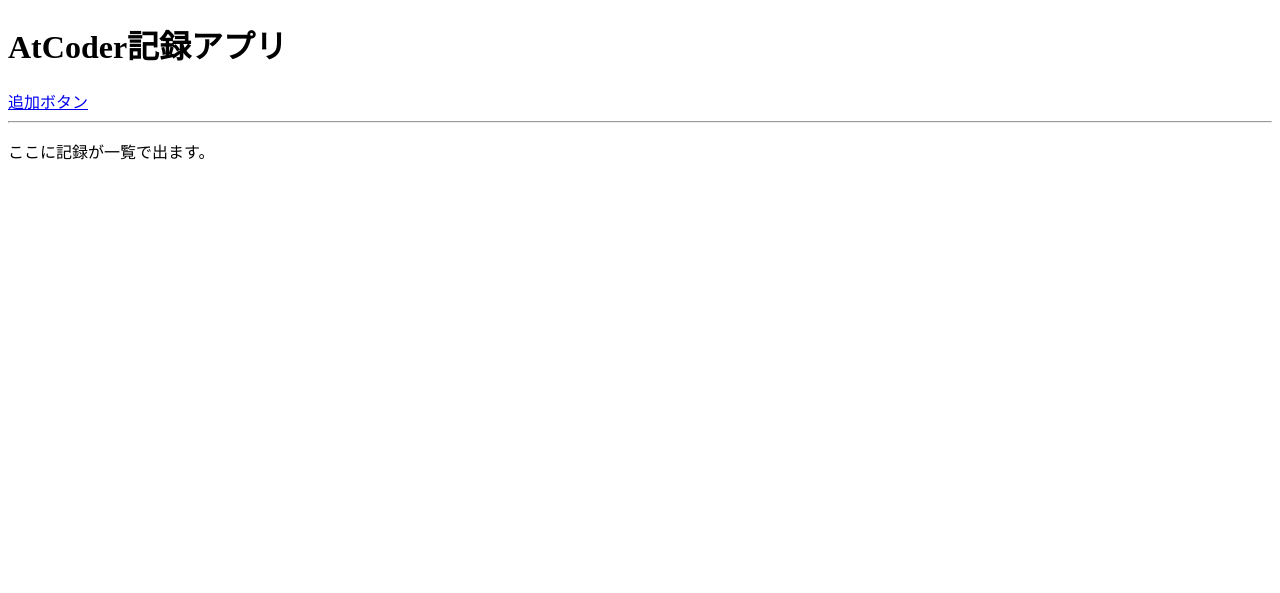
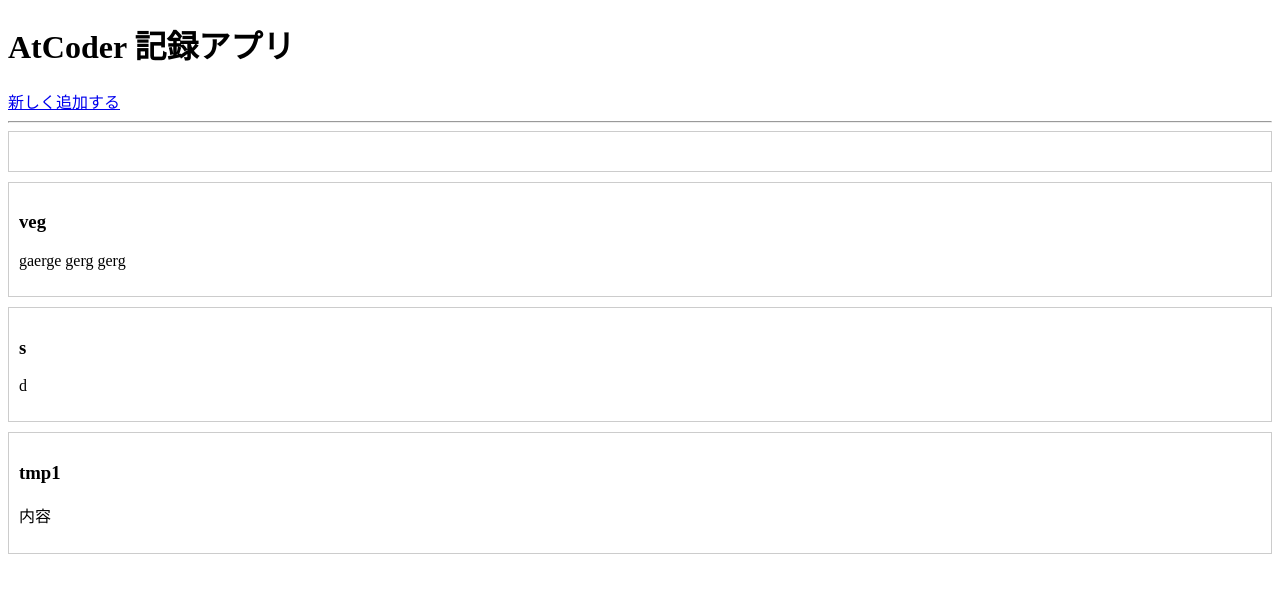
Before and after one commit to kikitataki/Myatcoder, a Flask app: page / in a window 1280 px wide. Shown: the top 593 px of the page. Run offline with Flask 3, Linux system fonts and the light colour scheme; data comes from the database, SQL or seed files in the repository; both versions use the stored data as it was after the commit.

Commit message:
sqliteを用いて保存するまでの仮実装

```diff
--- a/app.py
+++ b/app.py
@@ -1,13 +1,45 @@
-from flask import Flask, render_template,request
+from flask import Flask, render_template,request,redirect
 #render_templateでhtmlとpythonを独立させて編集が可能になる
 #htmlはtemplatesの中で編集する
 app = Flask(__name__)
 #__で囲めば自動で変数の中身が変わる
 #name:ファイル名 file:ファイルのフルパス init:初期化
 
+import sqlite3
+
+def connectdb():
+    # atcoder.db というファイルを作成して接続
+    conn = sqlite3.connect('atcoder.db')
+    cursor = conn.cursor()
+    # postsという名前の表を作る（すでにあれば何もしない）
+    cursor.execute('''
+        CREATE TABLE IF NOT EXISTS posts (
+            id INTEGER PRIMARY KEY AUTOINCREMENT,
+            title TEXT NOT NULL,
+            memo TEXT
+        )
+    ''')
+    conn.commit()
+    conn.close()
+
+connectdb() # アプリ起動時に実行
+
+
 @app.route('/') #url末尾が/の場所にアクセスするとしたのコードが動く
 def index():
-    return render_template('index.html')
+    # データベースに接続
+    conn = sqlite3.connect('atcoder.db')
+    conn.row_factory = sqlite3.Row  # これを書くと辞書形式（post['title']）で扱える
+    cursor = conn.cursor()
+
+    # データを取得（新しい順）
+    cursor.execute('SELECT * FROM posts ORDER BY id DESC')
+    posts = cursor.fetchall()  # 全データを取得
+    conn.close()
+
+    # 第二引数で HTML に posts という名前でデータを渡す
+    return render_template('index.html', posts=posts)
+
 
 # 追加画面
 @app.route('/add')
@@ -18,8 +50,15 @@ def add_page():
 def add_post():
     title = request.form.get('title')
     memo = request.form.get('memo')
-    print(f"受け取った記録: {title} / {memo}")
-    return "データを受け取ったよ！"
+
+    # データベースに保存
+    conn = sqlite3.connect('atcoder.db')
+    cursor = conn.cursor()
+    cursor.execute('INSERT INTO posts (title, memo) VALUES (?, ?)', (title, memo))
+    conn.commit()
+    conn.close()
+
+    return redirect('/') # 保存が終わったらトップページに戻る
 
 #実行すると__name__は__main__が代入される
 if __name__ == '__main__':
--- a/templates/index.html
+++ b/templates/index.html
@@ -4,9 +4,17 @@
     <title>AtCoder 記録アプリ</title>
 </head>
 <body>
-    <h1>AtCoder記録アプリ</h1>
-    <a href="/add">追加ボタン</a>
+    <h1>AtCoder 記録アプリ</h1>
+    <a href="/add">新しく追加する</a>
     <hr>
-    <p>ここに記録が一覧で出ます。</p>
+
+    {% for post in posts %}
+    <div style="border: 1px solid #ccc; margin-bottom: 10px; padding: 10px;">
+        <h3>{{ post['title'] }}</h3>
+        <p>{{ post['memo'] }}</p>
+    </div>
+    {% else %}
+    <p>まだ投稿がありません。最初の考察を記録しましょう！</p>
+    {% endfor %}
 </body>
 </html>
```
Also changed, not shown: atcoder.db (added).
